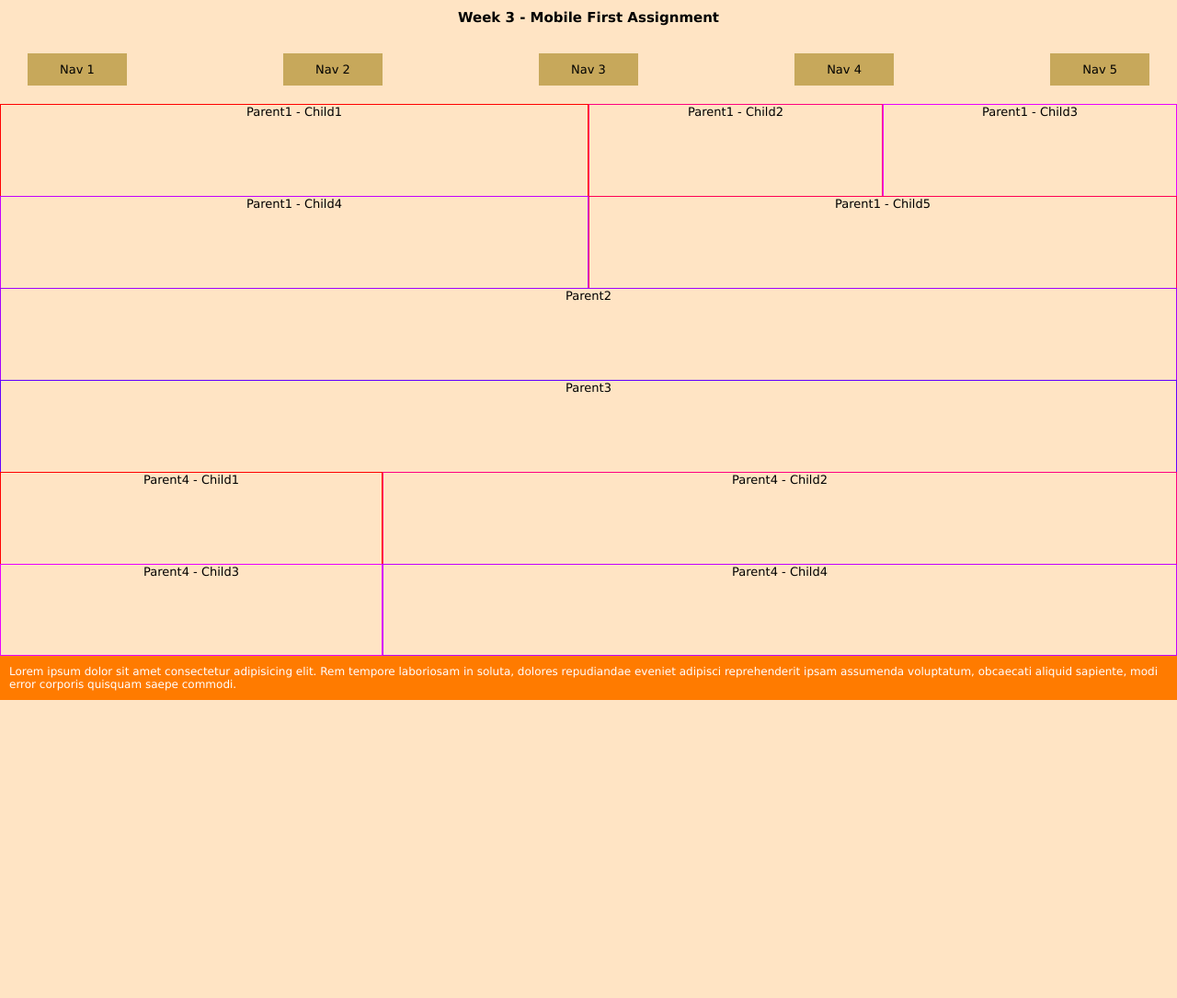
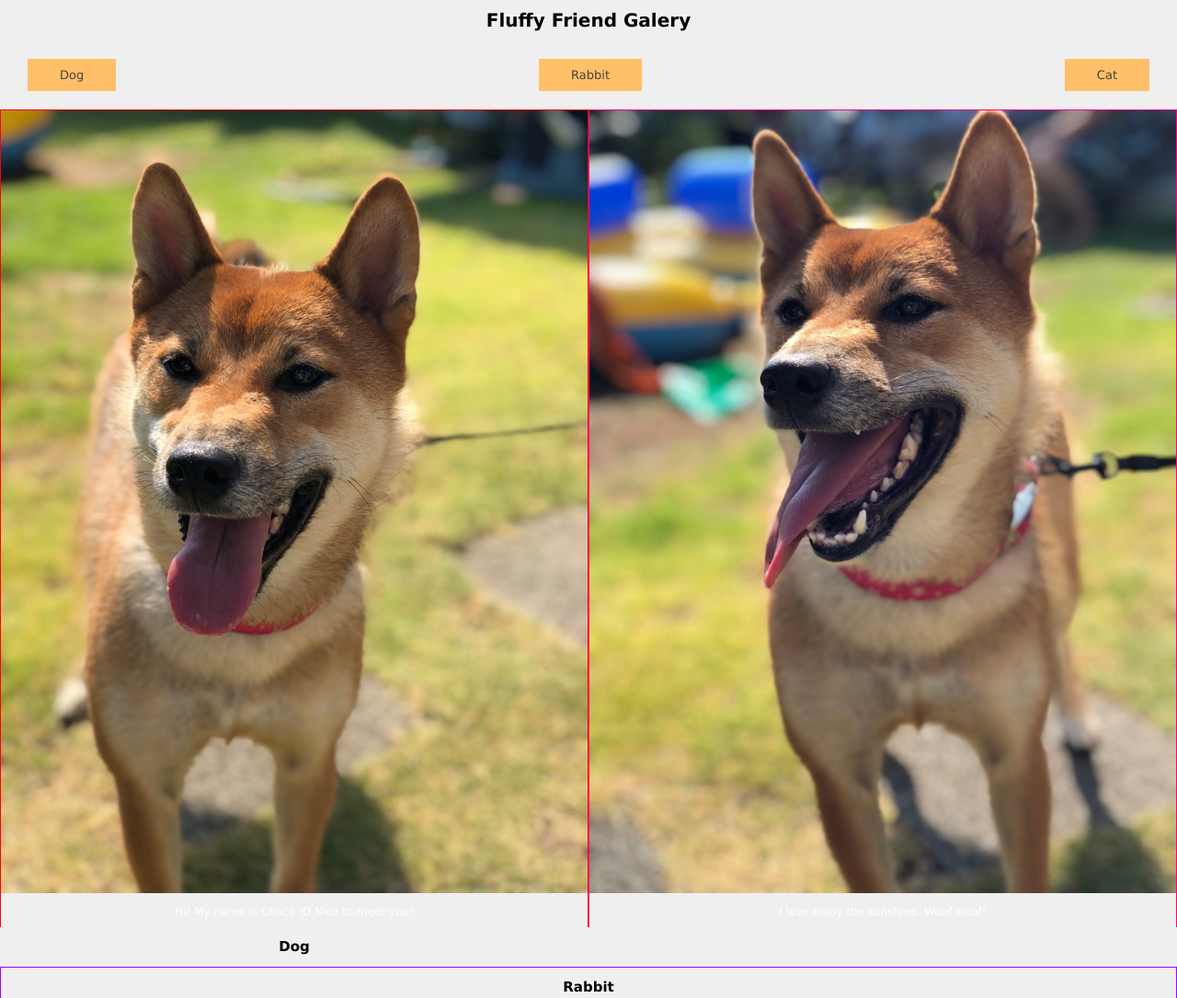
Before and after one commit to Gavriil84/Assignemnt, a plain HTML site: page index.html in a window 1280 px wide. Shown: the top 1085 px of the page at 92% size. Before the commit the page ends 810 px from the top, so only its background shows below. Drawn offline with Linux system fonts and the light colour scheme.

Commit message:
added new pics

```diff
--- a/index.html
+++ b/index.html
@@ -5,21 +5,19 @@
     <meta http-equiv="X-UA-Compatible" content="IE=edge">
     <meta name="viewport" content="width=device-width, initial-scale=1.0">
     <link rel="stylesheet" href="style.css">
-    <title>Week 3 - Mobile First Assignment</title>
+    <title>Fluffy Friend</title>
 </head>
 <body>
 
     <!-- header -->
     <header>
-        <h1>Week 3 - Mobile First Assignment</h1>
+        <h1>Fluffy Friend Galery</h1>
 
         <!-- nav menu -->
         <nav>
-            <a href="#">Nav 1</a>
-            <a href="#">Nav 2</a>
-            <a href="#">Nav 3</a>
-            <a href="#">Nav 4</a>
-            <a href="#">Nav 5</a>
+            <a href="#dog">Dog</a>
+            <a href="#rabbit">Rabbit</a>
+            <a href="#">Cat</a>
         </nav>
     </header>
 
@@ -29,47 +27,47 @@
         <section>
 
             <!-- Parent1 -->
-            <div class="parent1">
+            <div class="parent1" id="dog">
+                <h2>Dog</h2>
                 <div class="child1 children">
-                    <a class="content">Parent1 - Child1</a>
+                    <img src="img/2D6B6347-4494-492D-806B-30C284E73B56_1_105_c.jpeg" alt="dog1">
+                    <p>Hi! My name is Choco :D  Nice to meet you!</p>
                 </div>
                 <div class="child2 children">
-                    <a class="content">Parent1 - Child2</a>
-                </div>
-                <div class="child3 children">
-                    <a class="content">Parent1 - Child3</a>
-                    </div>
-                <div class="child4 children">
-                    <a class="content">Parent1 - Child4</a>
-                </div>
-                <div class="child5 children">
-                    <a class="content">Parent1 - Child5</a>
+                    <a class="content">
+                        <img src="img/A50CAF01-C4F0-4BB3-95EE-7E81370B5935_1_105_c.jpeg" alt="">
+                        <p>I love enjoy the sunshine. Woof woof!</p>
+                    </a>
                 </div>
             </div>
 
             <!-- Parent2 -->
-            <div class="parent2 children">
-                <a href="" class="content">Parent2</a>
+            <div class="parent2" id="rabbit">
+                <h2>Rabbit</h2>
+                <div class="child1 children">
+                    <img src="img/C4CA37F2-97BC-4829-9433-C3D9B49CF499_1_105_c.jpeg" alt="dog1">
+                    <p>Hi! My name is CEO :D  Nice to meet you!</p>
+                </div>
+                <div class="child2 children">
+                    <a class="content">
+                        <img src="img/8840C3CD-0019-424E-AA7E-834A4C39F0D2_1_105_c.jpeg" alt="">
+                        <p>My favorite food is Carrot!</p>
+                    </a>
+                </div>
             </div>
 
             <!-- Parent3 -->
             <div class="parent3 children">
-                <a href="" class="content">Parent3</a>
-            </div>
-
-            <!-- Parent4 -->
-            <div class="parent4">
+                <h2>Cat</h2>
                 <div class="child1 children">
-                    <a class="content">Parent4 - Child1</a>
+                    <img src="img/55122BE0-110A-4810-B36E-66E162128D80_1_105_c.jpeg" alt="dog1">
+                    <p>Hi! My name is Dora :D  Nice to meet you!</p>
                 </div>
                 <div class="child2 children">
-                    <a class="content">Parent4 - Child2</a>
-                </div>
-                <div class="child3 children">
-                    <a class="content">Parent4 - Child3</a>
-                    </div>
-                <div class="child4 children">
-                    <a class="content">Parent4 - Child4</a>
+                    <a class="content">
+                        <img src="img/12FF9F3A-4AE6-411A-BF9D-12A8DF061C66_1_105_c.jpeg" alt="">
+                        <p>My favorite thing is... sleep sleep and sleep!</p>
+                    </a>
                 </div>
             </div>
         </section>
--- a/style.css
+++ b/style.css
@@ -14,14 +14,16 @@ body {
 }
 
 body{
-    background-color: bisque;
+    background-color: #EFEFEF;
 }
 
 a{
-    color: black;
     text-decoration: none;
 }
-
+img{
+    width: 100%;
+    height: auto;
+}
 
 /* ====================================================== */
 /*                        Mobile                          */
@@ -30,7 +32,7 @@ a{
 /* -----------------------header------------------------- */
 h1{
     padding: 0;
-    font-size: 1.5rem;
+    font-size: 2rem;
     text-align: center;
     margin: 10px 0;
 }
@@ -39,18 +41,21 @@ nav a {
     display: block;
     padding: 10px;
     text-align: center;
-    background-color: rgb(199, 168, 91);
+    background-color: #FFC069;
     margin: 20px 0;
     font-size: 1.3rem;
+    color: #4A403A;
 }
 
 /* ------------------------main-------------------------- */
 section{
     margin-bottom: 0;
 }
+h2{
+    text-align: center;
+}
 .children{
     font-size: 1.3rem;
-    height: 100px;
     text-align: center;
 }
 
@@ -117,10 +122,9 @@ p{
     /* Parent1 */
     .parent1{
         display: grid;
-        grid-template: 1fr 1fr / 1fr 1fr 1fr 1fr;
+        grid-template: 1fr / 1fr 1fr;
         grid-template-areas:
-        "child1 child1 child2 child3"
-        "child4 child4 child5 child5"
+        "child1 child2"
         ;
     }
 
@@ -129,15 +133,6 @@ p{
     }
     .parent1 .child2{
         grid-area: child2;
-    }
-    .parent1 .child3{
-        grid-area: child3;
-    }
-    .parent1 .child4{
-        grid-area: child4;
-    }
-    .parent1 .child5{
-        grid-area: child5;
     }
 
     /* Parent4 */
```
Also changed, not shown: img/12FF9F3A-4AE6-411A-BF9D-12A8DF061C66_1_105_c.jpeg (added), img/2D6B6347-4494-492D-806B-30C284E73B56_1_105_c.jpeg (added), img/55122BE0-110A-4810-B36E-66E162128D80_1_105_c.jpeg (added), img/8840C3CD-0019-424E-AA7E-834A4C39F0D2_1_105_c.jpeg (added), img/A50CAF01-C4F0-4BB3-95EE-7E81370B5935_1_105_c.jpeg (added), img/C4CA37F2-97BC-4829-9433-C3D9B49CF499_1_105_c.jpeg (added), 1 other file.
